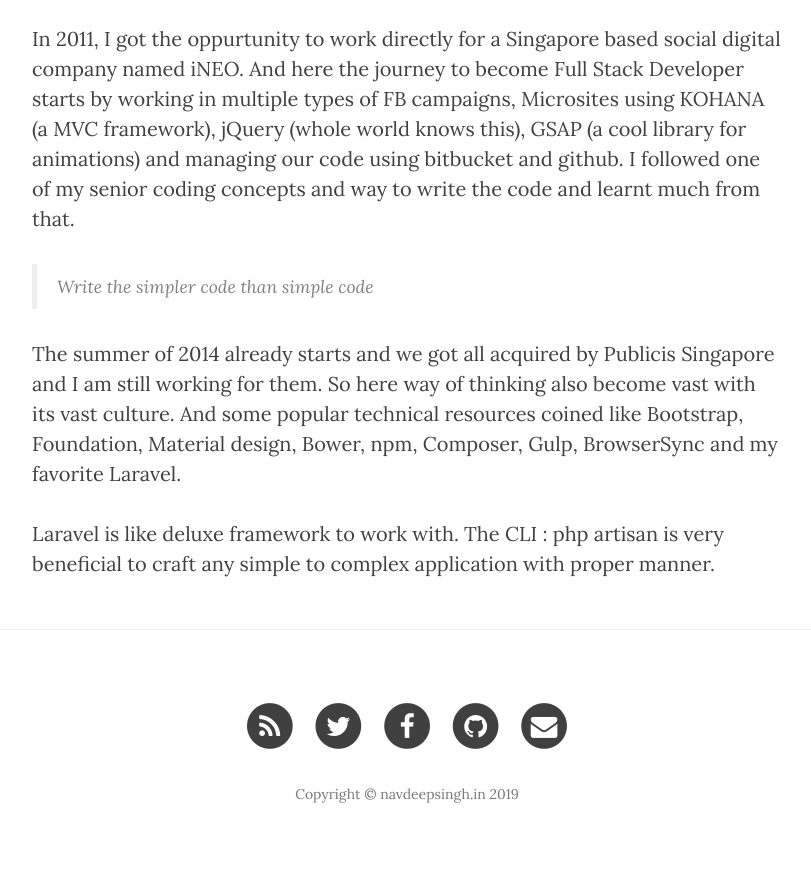
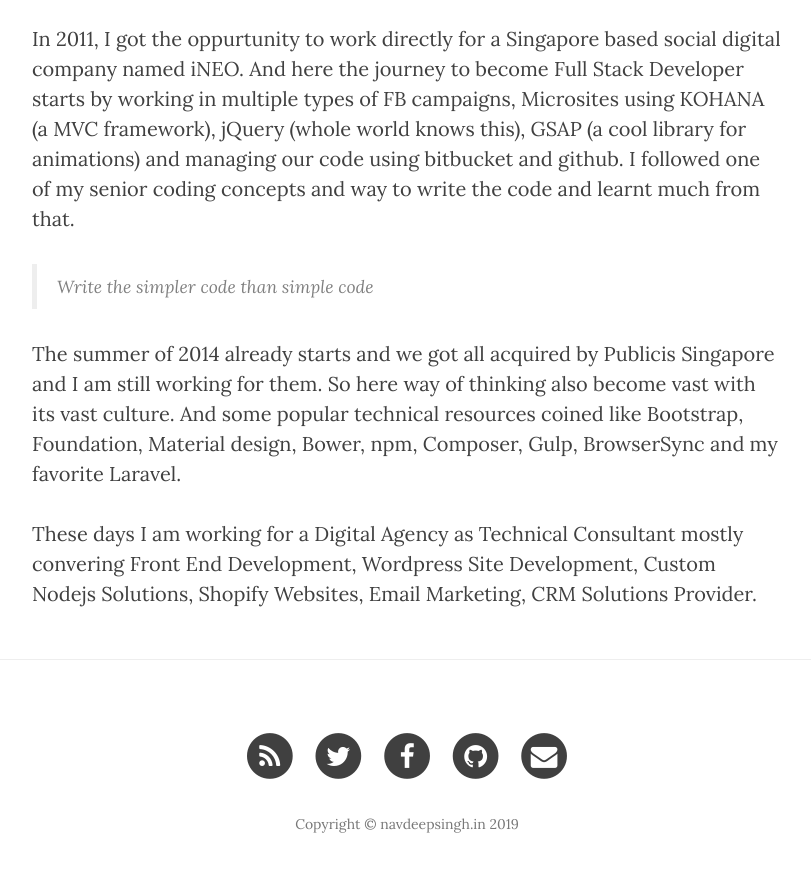
Before and after one commit to navdeepsingh/navdeepsingh.github.io, a Jekyll site: the page built from about.html, in a window 1280 px wide and 900 px high, scrolled down 804 px. Shown: the top 872 px of the window, without its empty margins (233-1044 px from the left). Built offline with Jekyll 4.4.1, drawn with Linux system fonts in a browser that asks for light colours; nearby versions of some CDN libraries.

Commit message:
About Us updated

```diff
--- a/about.html
+++ b/about.html
@@ -15,4 +15,4 @@ header-img: "img/about-bg.jpg"
 
 <p>The summer of 2014 already starts and we got all acquired by Publicis Singapore and I am still working for them. So here way of thinking also become vast with its vast culture. And some popular technical resources coined like Bootstrap, Foundation, Material design, Bower, npm, Composer, Gulp, BrowserSync and my favorite Laravel.</p>
 
-<p>Laravel is like deluxe framework to work with. The CLI : php artisan is very beneficial to craft any simple to complex application with proper manner.</p>
+<p>These days I am working for a Digital Agency as Technical Consultant mostly convering Front End Development, Wordpress Site Development, Custom Nodejs Solutions, Shopify Websites, Email Marketing, CRM Solutions Provider.</p>
```
Also changed, not shown: other parts of about.html (+1 -1 lines), img/website-about-bgd.jpg (added).
